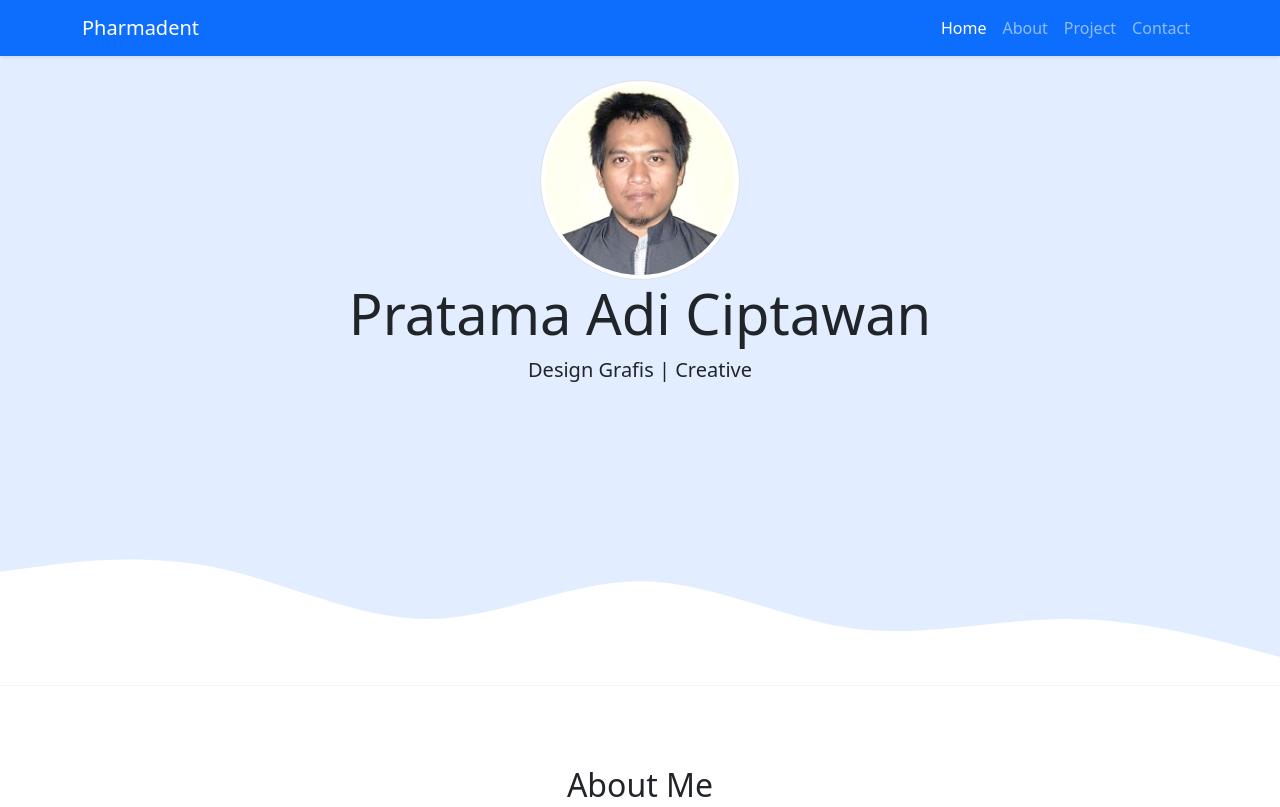
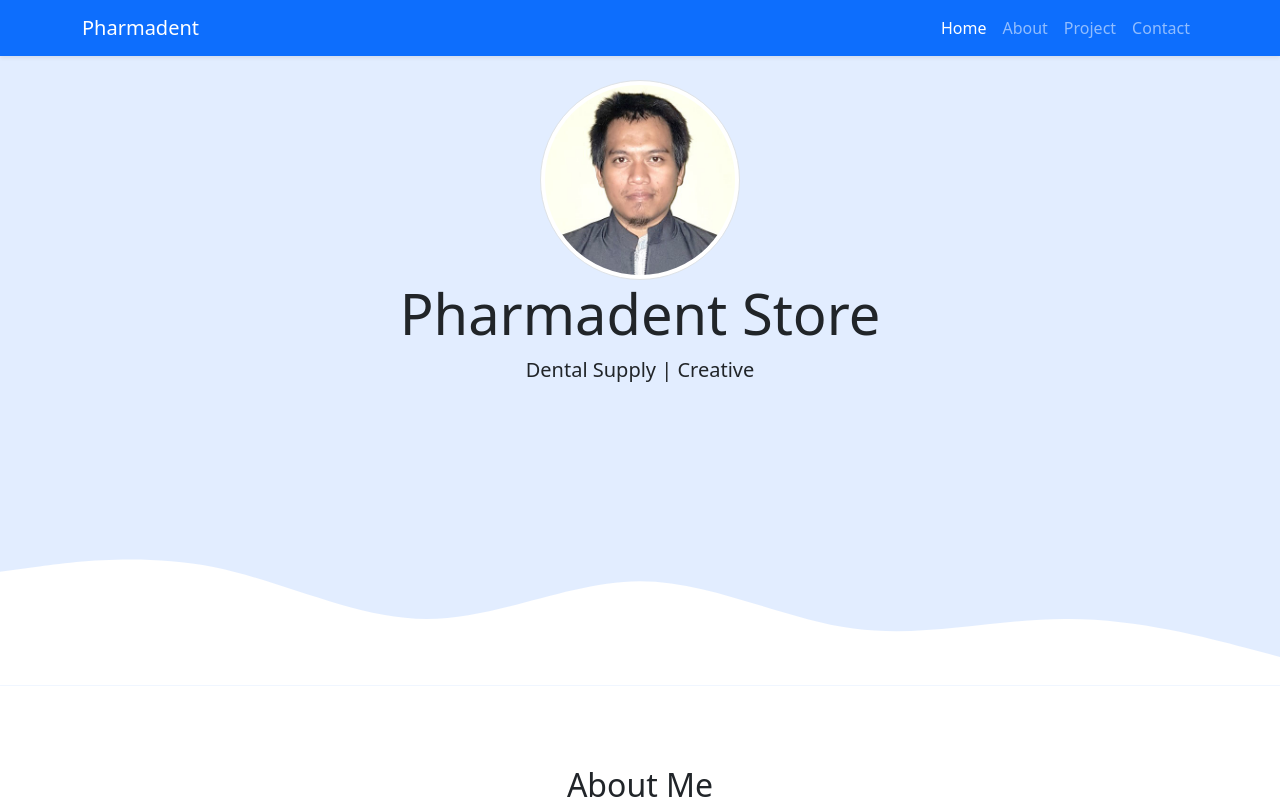
Before and after one commit to Pratama89/Meddent.github.io, a plain HTML site: page index.html in a window 1280 px wide. Shown: the top 807 px of the page. Drawn offline with nearby package versions, Linux system fonts and the light colour scheme.

Commit message:
Mengubah nama Meddent menjadi Pharmadent

```diff
--- a/index.html
+++ b/index.html
@@ -13,7 +13,7 @@
 
     <link rel="stylesheet" href="style.css" />
 
-    <title>Meddent</title>
+    <title>Pharmadent</title>
   </head>
   <body id="home">
     <!-- Navbar -->
@@ -46,8 +46,8 @@
     <!-- Jumotron -->
     <section class="jumbotron text-center">
       <img src="img/Pratama.jpg" alt="Pratama Adi Ciptawan" width="200" class="rounded-circle img-thumbnail" />
-      <h1 class="display-4">Pratama Adi Ciptawan</h1>
-      <p class="lead">Design Grafis | Creative</p>
+      <h1 class="display-4">Pharmadent Store</h1>
+      <p class="lead">Dental Supply | Creative</p>
       <svg xmlns="http://www.w3.org/2000/svg" viewBox="0 0 1440 320">
         <path
           fill="#ffffff"
```
